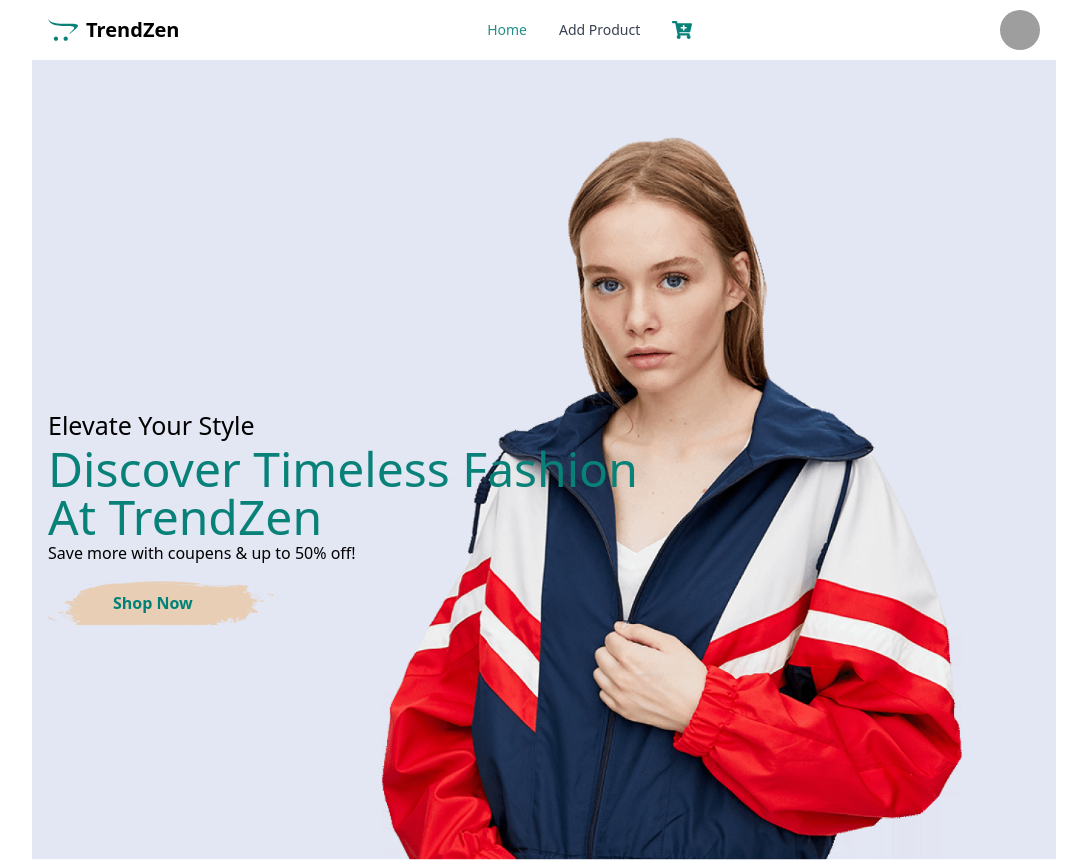
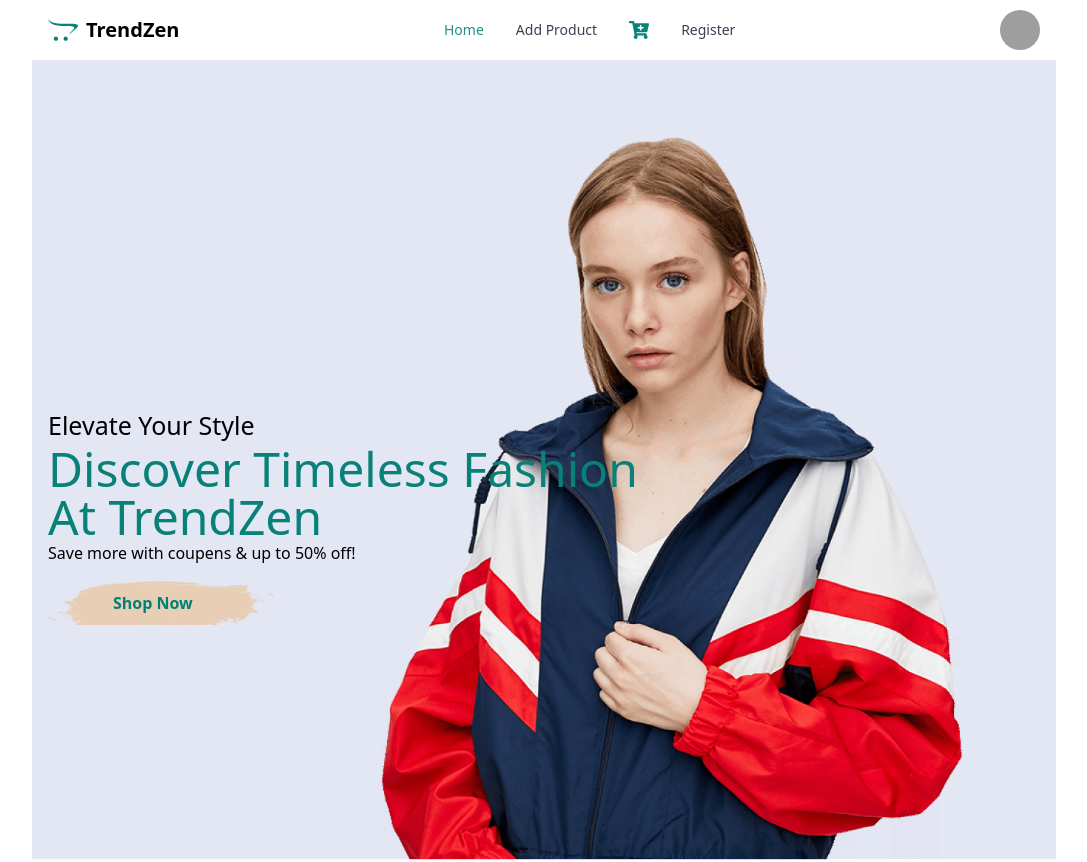
Before and after one commit to Sumaiya-Meem/TrendZen-Client, a React (Vite) app: page / in a window 1280 px wide. Shown: the top 862 px of the page, without its empty margins (96-1183 px from the left). Built offline with nearby package versions, Linux system fonts and the light colour scheme; no server answers; grey boxes are pictures that could not be loaded.

Commit message:
design register page

```diff
--- a/src/Pages/Register/Register.jsx
+++ b/src/Pages/Register/Register.jsx
@@ -58,12 +58,12 @@ const Register = () => {
   }
 
   return (
-        <div className='flex gap-4'>
+        <div className='flex '>
 
-    <div className='flex-1'>
-    <Card className="max-w-lg">
-        <h1 className='mt-10 text-center text-3xl text-purple-500 font-semibold'>Register</h1>
-      <form className="flex flex-col gap-4 mt-4 text-left" onSubmit={handleSubmit(onSubmit)}>
+
+    <Card className="w-full">
+        <h1 className=' text-center text-3xl text-[#088178] font-semibold'>Register Now</h1>
+      <form className="flex flex-col gap-4 mt-2 text-left" onSubmit={handleSubmit(onSubmit)}>
       <div>
           <div className="mb-2 block">
             <Label htmlFor="email1" value="Your Name" />
@@ -110,7 +110,7 @@ const Register = () => {
         )}
 
         </div>
-        <input type="submit" value="Register"  className='btn bg-purple-500 w-[30%] mx-auto p-2 rounded-lg text-white'/>
+        <input type="submit" value="Register"  className='btn bg-[#088178] w-[30%] mx-auto p-2 rounded-lg text-white'/>
 
         <p>Have an account? <Link to="/login">
          <span className='text-blue-500'>Login </span>here
@@ -118,11 +118,8 @@ const Register = () => {
       </form>
     </Card>
     </div>
-    <div className='hidden lg:block w-[40%] flex-1 mt-12'>
-        <Lottie animationData={regiAnimation}></Lottie>
-    </div>
 
-        </div>
+
     );
 };
 
--- a/src/Pages/components/Header/Header.jsx
+++ b/src/Pages/components/Header/Header.jsx
@@ -63,6 +63,17 @@ const Header = () => {
               <FaCartPlus  className='text-xl text-[#088178]'/>
             </NavLink>
           </Navbar.Link>
+          <Navbar.Link>
+            <NavLink
+              to="/register"
+              className={({ isActive, isPending }) =>
+                isPending ? "pending" : isActive ? "text-white md:text-[#088179e2]" : ""
+              }
+            >
+              Register
+            </NavLink>
+          </Navbar.Link>
+
       </Navbar.Collapse>
     </Navbar>
 
```
